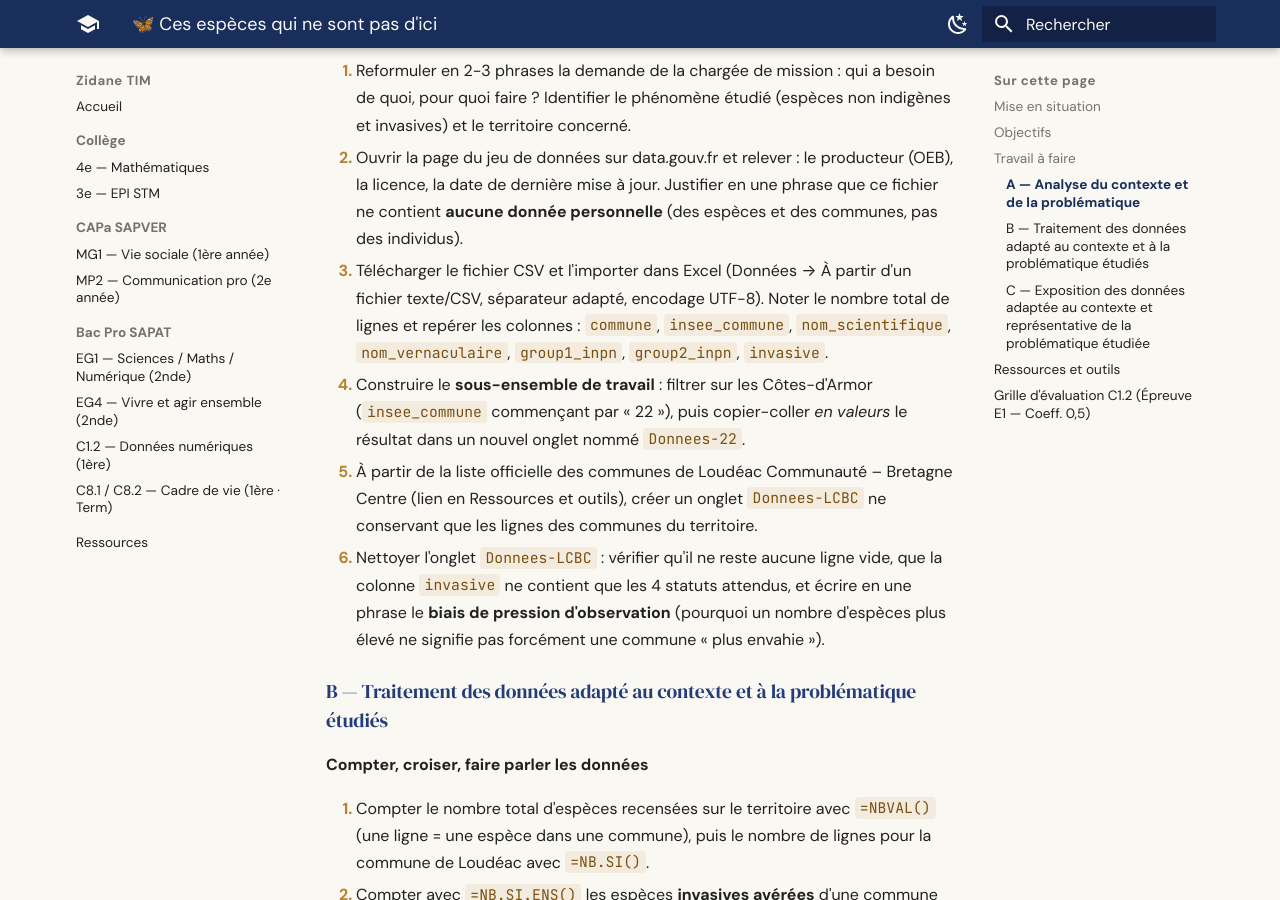
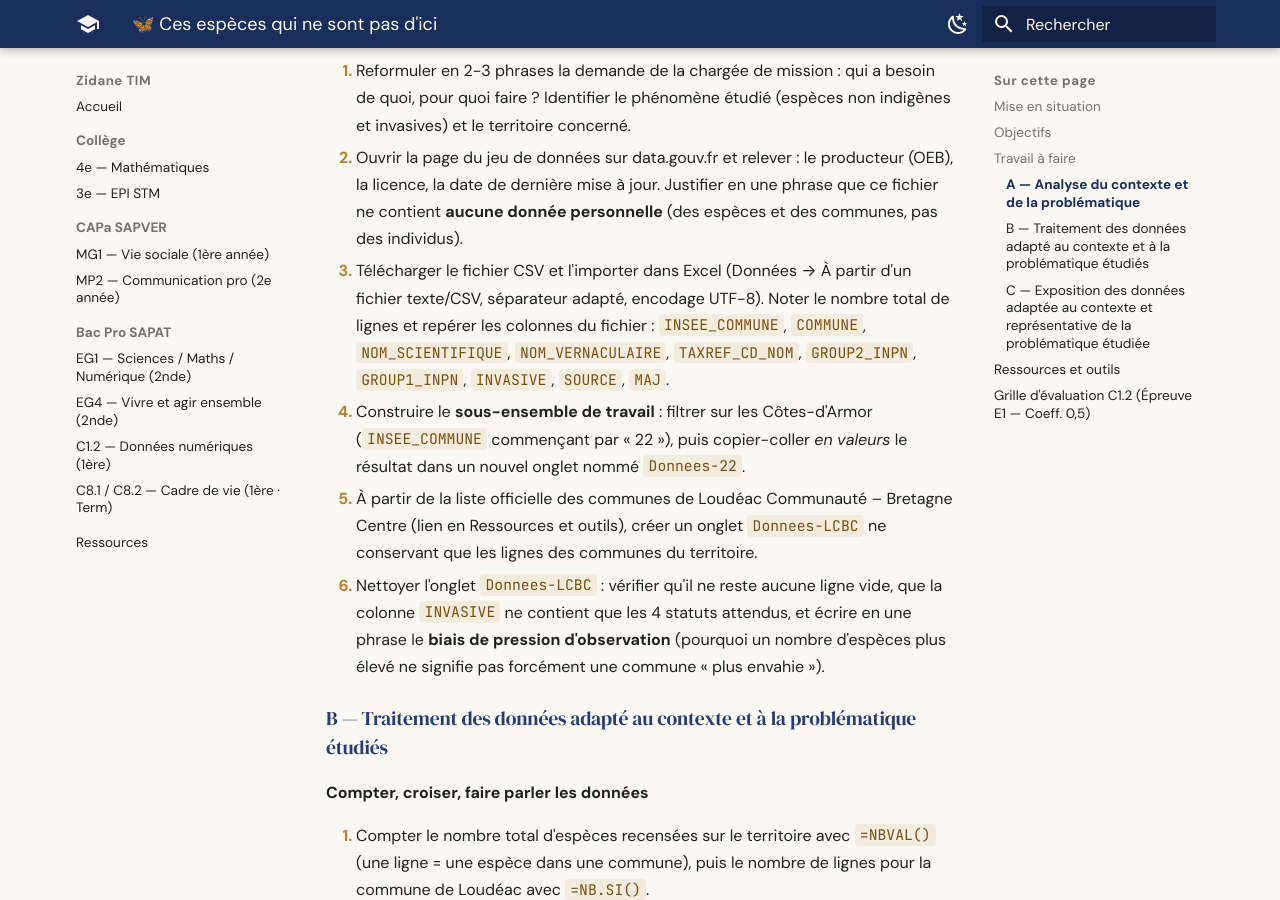
Before and after one commit to zidaneTim/zidane-tim, an MkDocs documentation site: the page built from docs/cours/sapat/activites/c12/biodiversite-bretagne.md, in a window 1280 px wide and 900 px high, scrolled down 2193 px. Built offline with MkDocs 1.6.1 and Material for MkDocs 9.7.7, drawn with Linux system fonts in a browser that asks for light colours.

Commit message:
C1.2 Biodiversite : correction casse des noms de colonnes CSV (INSEE_COMMUNE, COMMUNE, INVASIVE... en majuscules, conforme au fichier reel)

```diff
--- a/docs/cours/sapat/activites/c12/biodiversite-bretagne.md
+++ b/docs/cours/sapat/activites/c12/biodiversite-bretagne.md
@@ -61,10 +61,10 @@ L'**Observatoire de l'environnement en Bretagne (OEB)** publie en open data la l
 
 1. Reformuler en 2-3 phrases la demande de la chargée de mission : qui a besoin de quoi, pour quoi faire ? Identifier le phénomène étudié (espèces non indigènes et invasives) et le territoire concerné.
 2. Ouvrir la page du jeu de données sur data.gouv.fr et relever : le producteur (OEB), la licence, la date de dernière mise à jour. Justifier en une phrase que ce fichier ne contient **aucune donnée personnelle** (des espèces et des communes, pas des individus).
-3. Télécharger le fichier CSV et l'importer dans Excel (Données → À partir d'un fichier texte/CSV, séparateur adapté, encodage UTF-8). Noter le nombre total de lignes et repérer les colonnes : `commune`, `insee_commune`, `nom_scientifique`, `nom_vernaculaire`, `group1_inpn`, `group2_inpn`, `invasive`.
-4. Construire le **sous-ensemble de travail** : filtrer sur les Côtes-d'Armor (`insee_commune` commençant par « 22 »), puis copier-coller *en valeurs* le résultat dans un nouvel onglet nommé `Donnees-22`.
+3. Télécharger le fichier CSV et l'importer dans Excel (Données → À partir d'un fichier texte/CSV, séparateur adapté, encodage UTF-8). Noter le nombre total de lignes et repérer les colonnes du fichier : `INSEE_COMMUNE`, `COMMUNE`, `NOM_SCIENTIFIQUE`, `NOM_VERNACULAIRE`, `TAXREF_CD_NOM`, `GROUP2_INPN`, `GROUP1_INPN`, `INVASIVE`, `SOURCE`, `MAJ`.
+4. Construire le **sous-ensemble de travail** : filtrer sur les Côtes-d'Armor (`INSEE_COMMUNE` commençant par « 22 »), puis copier-coller *en valeurs* le résultat dans un nouvel onglet nommé `Donnees-22`.
 5. À partir de la liste officielle des communes de Loudéac Communauté – Bretagne Centre (lien en Ressources et outils), créer un onglet `Donnees-LCBC` ne conservant que les lignes des communes du territoire.
-6. Nettoyer l'onglet `Donnees-LCBC` : vérifier qu'il ne reste aucune ligne vide, que la colonne `invasive` ne contient que les 4 statuts attendus, et écrire en une phrase le **biais de pression d'observation** (pourquoi un nombre d'espèces plus élevé ne signifie pas forcément une commune « plus envahie »).
+6. Nettoyer l'onglet `Donnees-LCBC` : vérifier qu'il ne reste aucune ligne vide, que la colonne `INVASIVE` ne contient que les 4 statuts attendus, et écrire en une phrase le **biais de pression d'observation** (pourquoi un nombre d'espèces plus élevé ne signifie pas forcément une commune « plus envahie »).
 
 ### B — Traitement des données adapté au contexte et à la problématique étudiés
 
```
